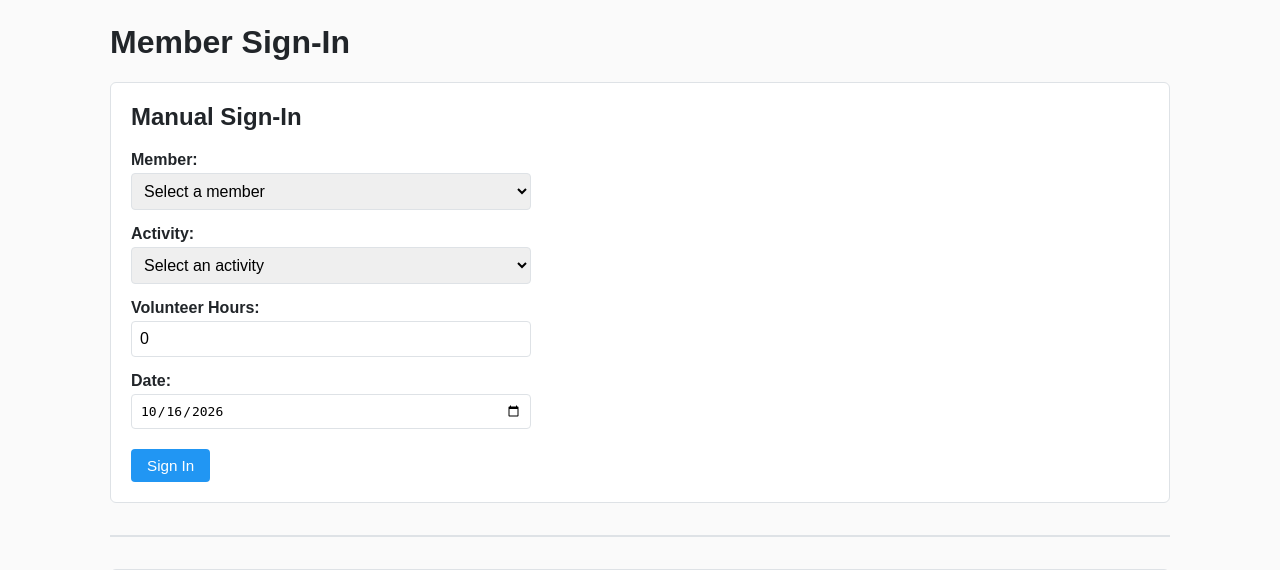
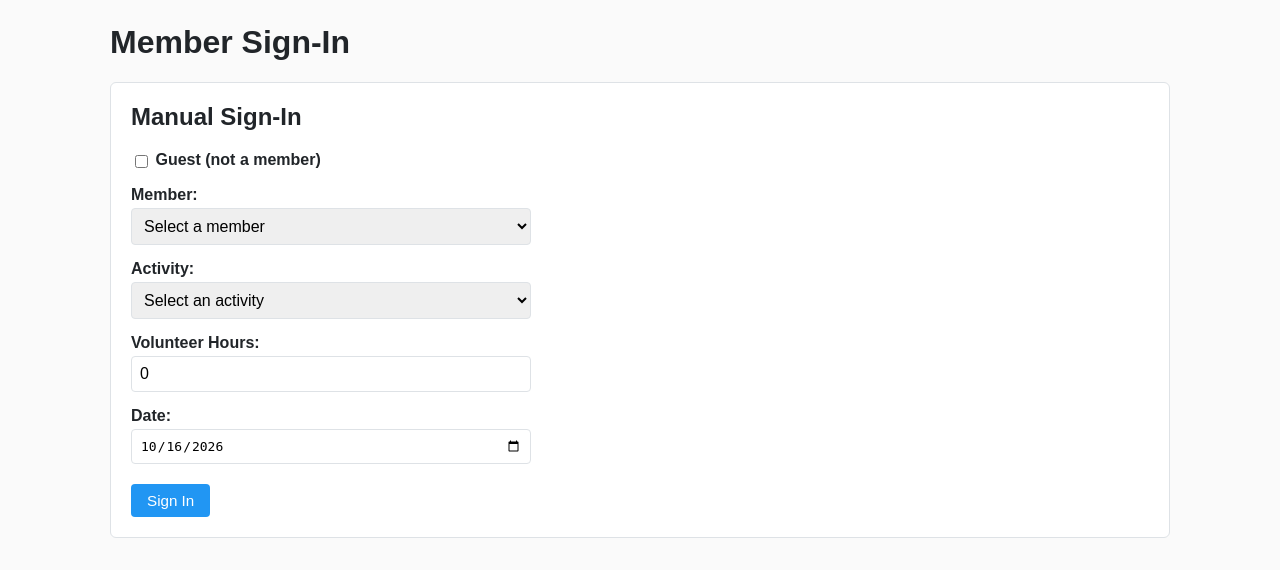
Before and after one commit to aaclay1/ksc, a PHP site: page /signin.php in a window 1280 px wide. Shown: the part 50-620 px from the top of the page. Run offline with PHP 8.4, Linux system fonts and the light colour scheme; data that the repository does not hold is empty; some libraries are stand-ins or nearby versions.

Commit message:
guest checkbox

```diff
--- a/api/members.php
+++ b/api/members.php
@@ -17,7 +17,7 @@ switch ($action) {
     case 'get':
         $id = intval($_GET['id']);
         $row = db_get_row(
-            "SELECT first_name, last_name, phone_number, email, is_60_plus, is_clay_resident, is_volunteer, barcode FROM members WHERE id = ?",
+            "SELECT first_name, last_name, phone_number, email, is_60_plus, is_clay_resident, is_volunteer, is_guest, barcode FROM members WHERE id = ?",
             array($id)
         );
         if ($row) {
@@ -44,6 +44,7 @@ switch ($action) {
         $is_60_plus = !empty($_POST['is_60_plus']) ? 1 : 0;
         $is_clay_resident = !empty($_POST['is_clay_resident']) ? 1 : 0;
         $is_volunteer = !empty($_POST['is_volunteer']) ? 1 : 0;
+        $is_guest = !empty($_POST['is_guest']) ? 1 : 0;
         $barcode = generate_unique_barcode('members');
 
         $new_id = db_insert('members', array(
@@ -54,6 +55,7 @@ switch ($action) {
             'is_60_plus' => $is_60_plus,
             'is_clay_resident' => $is_clay_resident,
             'is_volunteer' => $is_volunteer,
+            'is_guest' => $is_guest,
             'barcode' => $barcode,
             'date_added' => central_time()->format('Y-m-d H:i:s'),
         ));
@@ -88,6 +90,7 @@ switch ($action) {
         $is_60_plus = !empty($_POST['is_60_plus']) ? 1 : 0;
         $is_clay_resident = !empty($_POST['is_clay_resident']) ? 1 : 0;
         $is_volunteer = !empty($_POST['is_volunteer']) ? 1 : 0;
+        $is_guest = !empty($_POST['is_guest']) ? 1 : 0;
 
         $result = db_update('members', array(
             'first_name' => $firstName,
@@ -97,6 +100,7 @@ switch ($action) {
             'is_60_plus' => $is_60_plus,
             'is_clay_resident' => $is_clay_resident,
             'is_volunteer' => $is_volunteer,
+            'is_guest' => $is_guest,
         ), array('id' => $id));
 
         if ($result !== false) {
--- a/api/signin.php
+++ b/api/signin.php
@@ -40,6 +40,33 @@ function mark_lunch_reservation_showed($member_id, $signin_date) {
     if ($existing) {
         db_query("UPDATE lunch_reservations SET showed = 1 WHERE member_id = ? AND DATE(res_date) = DATE(?)", array($member_id, $signin_date));
     }
+}
+
+// Find an existing member by name (reused if a guest signs in again later, or
+// if the typed name matches a real member), or create a new one flagged as a
+// guest. This keeps guest sign-ins compatible with every report/query that
+// joins through the members table, without requiring the person to already
+// be in the system.
+function get_or_create_guest_member($first_name, $last_name) {
+    $first_name = strtoupper(trim($first_name));
+    $last_name = strtoupper(trim($last_name));
+
+    $member_id = db_get_var(
+        "SELECT id FROM members WHERE UPPER(first_name) = ? AND UPPER(last_name) = ?",
+        array($first_name, $last_name)
+    );
+
+    if ($member_id) {
+        return $member_id;
+    }
+
+    return db_insert('members', array(
+        'first_name' => $first_name,
+        'last_name' => $last_name,
+        'is_guest' => 1,
+        'date_added' => central_time()->format('Y-m-d H:i:s'),
+        'barcode' => 'GUEST' . mt_rand(10000, 99999),
+    ));
 }
 
 function get_or_create_senior_citizen_member() {
@@ -92,11 +119,30 @@ switch ($action) {
         break;
 
     // Manual sign-in: member + activity dropdowns, a date, and hours.
+    // A "Guest" sign-in supplies a typed first/last name instead of picking
+    // an existing member; get_or_create_guest_member() reuses a matching
+    // member if one already exists (by name) or creates one flagged as a
+    // guest, so the rest of the sign-in logic doesn't need to know the
+    // difference.
     case 'manual':
-        $member_id = intval($_POST['member_id']);
+        $is_guest = !empty($_POST['is_guest']);
         $activity_id = intval($_POST['activity_id']);
         $volunteer_hours = floatval($_POST['volunteer_hours']);
         $signin_date = trim($_POST['signin_date']);
+
+        if ($is_guest) {
+            $guest_first_name = trim($_POST['guest_first_name']);
+            $guest_last_name = trim($_POST['guest_last_name']);
+            if (!$guest_first_name || !$guest_last_name || !$activity_id || !$signin_date) {
+                json_fail('Invalid input data provided');
+            }
+            $member_id = get_or_create_guest_member($guest_first_name, $guest_last_name);
+            if (!$member_id) {
+                json_fail('Error creating guest record');
+            }
+        } else {
+            $member_id = intval($_POST['member_id']);
+        }
 
         if (!$member_id || !$activity_id || !$signin_date) {
             json_fail('Invalid input data provided');
--- a/signin.php
+++ b/signin.php
@@ -9,8 +9,17 @@ require_once __DIR__ . '/includes/header.php';
     <h2>Manual Sign-In</h2>
     <form id="manualForm">
         <div class="form-group">
+            <label for="m_guest"><input type="checkbox" name="is_guest" id="m_guest" style="width:auto;display:inline-block;vertical-align:middle;"> Guest (not a member)</label>
+        </div>
+        <div class="form-group" id="m_memberFieldWrap">
             <label for="m_member_id">Member:</label>
             <select name="member_id" id="m_member_id" required><option value="">Select a member</option></select>
+        </div>
+        <div class="form-group" id="m_guestFieldWrap" style="display:none;">
+            <label for="m_guest_first_name">First Name:</label>
+            <input type="text" name="guest_first_name" id="m_guest_first_name">
+            <label for="m_guest_last_name">Last Name:</label>
+            <input type="text" name="guest_last_name" id="m_guest_last_name">
         </div>
         <div class="form-group">
             <label for="m_activity_id">Activity:</label>
@@ -161,11 +170,28 @@ jQuery(document).ready(function($) {
     loadActivities('#s_activity_id');
 
     // --- Manual sign-in ---
+    $('#m_guest').on('change', function() {
+        const isGuest = $(this).prop('checked');
+        $('#m_memberFieldWrap').toggle(!isGuest);
+        $('#m_guestFieldWrap').toggle(isGuest);
+        $('#m_member_id').prop('required', !isGuest);
+        $('#m_guest_first_name, #m_guest_last_name').prop('required', isGuest);
+        if (isGuest) { $('#m_member_id').val(''); } else { $('#m_guest_first_name, #m_guest_last_name').val(''); }
+    });
+
     $('#manualForm').on('submit', function(e) {
         e.preventDefault();
+        const isGuest = $('#m_guest').prop('checked');
+        if (isGuest && (!$('#m_guest_first_name').val().trim() || !$('#m_guest_last_name').val().trim())) {
+            alert('Please enter the guest\'s first and last name');
+            return;
+        }
         $.post('api/signin.php', {
             action: 'manual',
+            is_guest: isGuest ? 1 : 0,
             member_id: $('#m_member_id').val(),
+            guest_first_name: $('#m_guest_first_name').val(),
+            guest_last_name: $('#m_guest_last_name').val(),
             activity_id: $('#m_activity_id').val(),
             volunteer_hours: $('#m_volunteer_hours').val(),
             signin_date: $('#m_signin_date').val(),
@@ -173,6 +199,8 @@ jQuery(document).ready(function($) {
             if (response.success) {
                 alert(response.data.message);
                 $('#m_member_id').val('');
+                $('#m_guest_first_name, #m_guest_last_name').val('');
+                $('#m_guest').prop('checked', false).trigger('change');
                 $('#m_volunteer_hours').val(0);
             } else {
                 alert('Error: ' + response.data.message);
--- /dev/null
+++ b/sql/add_is_guest.sql
@@ -0,0 +1,6 @@
+-- One-time migration: adds the is_guest column to an existing members table.
+-- Run this once against u288510777_kscdb (phpMyAdmin -> SQL tab -> paste -> Go).
+-- Safe to run only once; schema.sql already includes this column for fresh installs.
+
+ALTER TABLE `members`
+    ADD COLUMN `is_guest` TINYINT(1) NOT NULL DEFAULT 0 AFTER `is_volunteer`;
--- a/sql/schema.sql
+++ b/sql/schema.sql
@@ -14,6 +14,7 @@ CREATE TABLE IF NOT EXISTS `members` (
     `is_60_plus` TINYINT(1) NOT NULL DEFAULT 0,
     `is_clay_resident` TINYINT(1) NOT NULL DEFAULT 0,
     `is_volunteer` TINYINT(1) NOT NULL DEFAULT 0,
+    `is_guest` TINYINT(1) NOT NULL DEFAULT 0,
     `barcode` VARCHAR(20) NOT NULL DEFAULT '',
     `date_added` DATETIME NOT NULL DEFAULT CURRENT_TIMESTAMP,
     PRIMARY KEY (`id`),
```
Also changed, not shown: members.php (+8 -1 lines).
